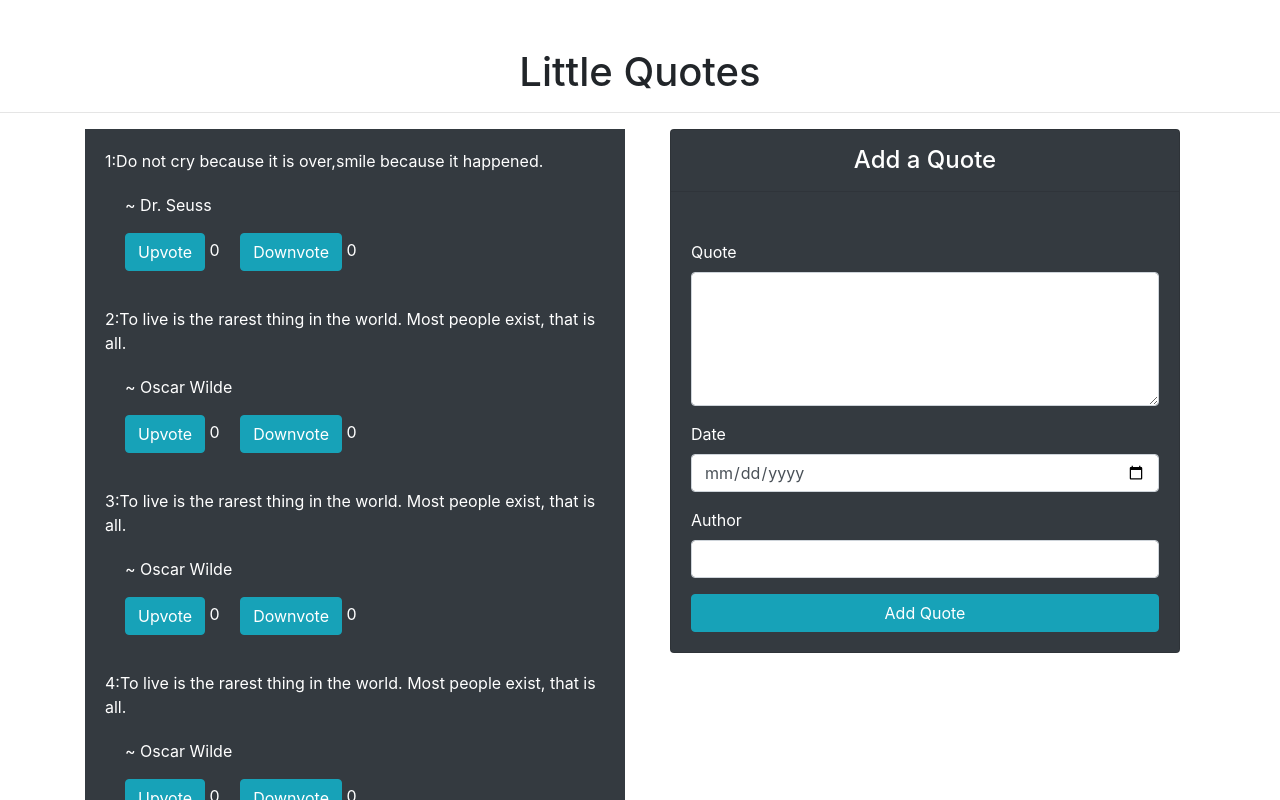
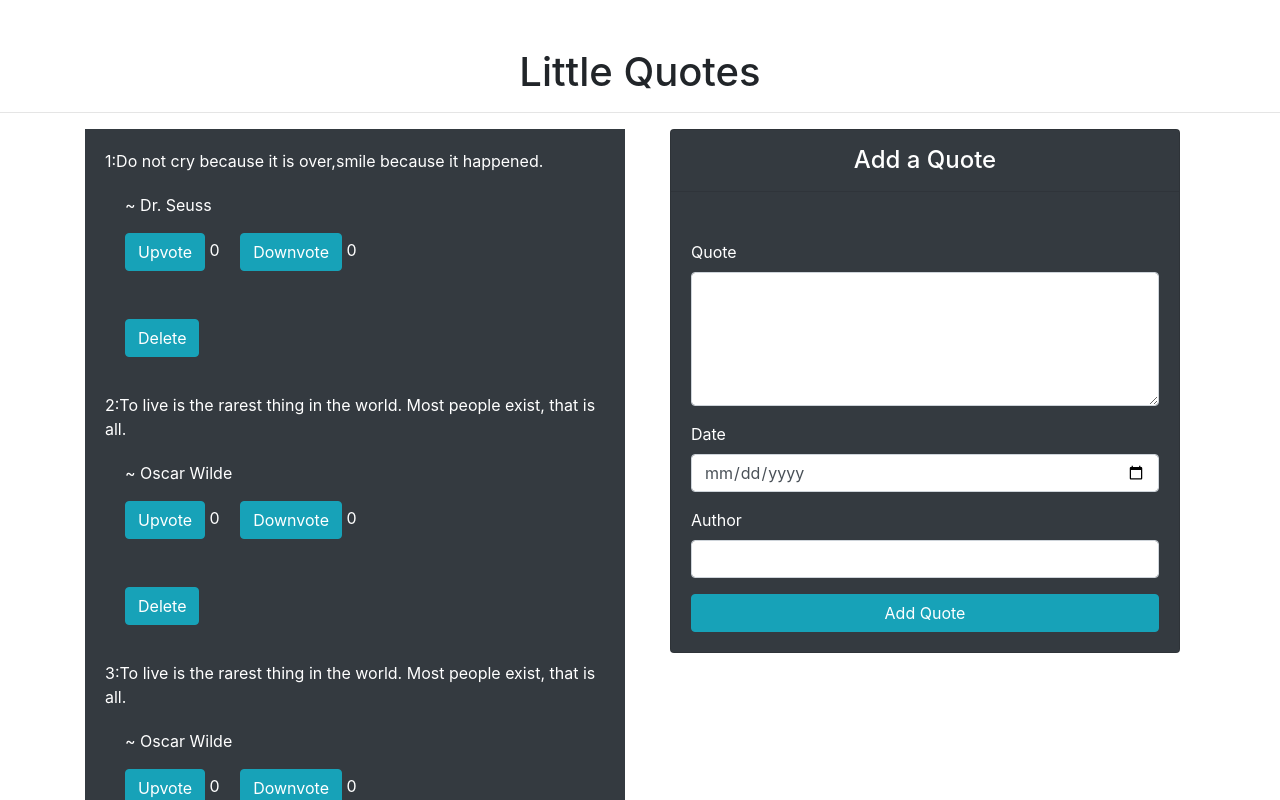
Before and after one commit to IreneMercy/Quotes, an Angular app: page / in a window 1280 px wide. Shown: the top 800 px of the page. Built offline with nearby package versions, Linux system fonts and the light colour scheme.

Commit message:
add delete button

```diff
--- a/src/app/quotes-details/quotes-details.component.html
+++ b/src/app/quotes-details/quotes-details.component.html
@@ -13,6 +13,8 @@
       {{numberOfLikes}}
       <button (click)="downVote()"class="btn btn-info ml-3" type="button" name="button">Downvote</button>
       {{numberOfDislike}}
+      <br>
+      <button (click)='deleteQuote(true)' type="button" class="btn btn-info  mt-5">Delete</button>
     </div>
   </body>
 </html>
```
